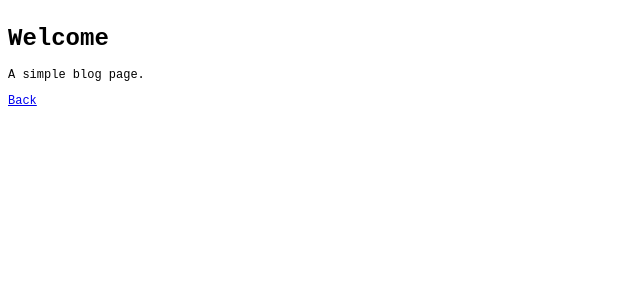
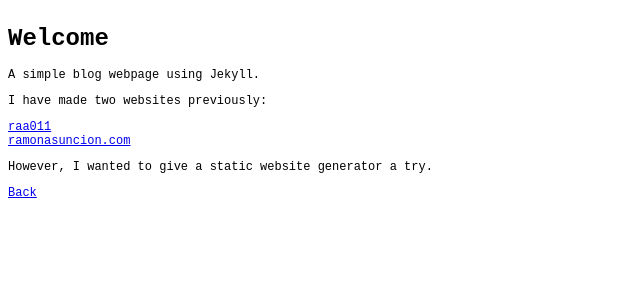
Before and after one commit to RamonAsuncion/b1t.dev, a Jekyll site: the page built from _posts/2022-11-01-start.md, in a window 1280 px wide. Shown: the top 300 px of the page, without its empty margins (0-640 px from the left). Built offline with Jekyll 4.4.1, drawn with Linux system fonts in a browser that asks for light colours.

Commit message:
Update blog.

```diff
--- a/_posts/2022-11-01-start.md
+++ b/_posts/2022-11-01-start.md
@@ -5,4 +5,11 @@ title: "A New Beginning."
 
 # Welcome
 
-A simple blog page.
+A simple blog webpage using Jekyll.
+
+I have made two websites previously:
+
+[raa011](http://eg.bucknell.edu/~raa011){:target="_blank"} <br />
+[ramonasuncion.com](https://ramonasuncion.com){:target="_blank"} <br />
+
+However, I wanted to give a static website generator a try.
```
Also changed, not shown: _scss/base.scss (line endings or trailing spaces).
